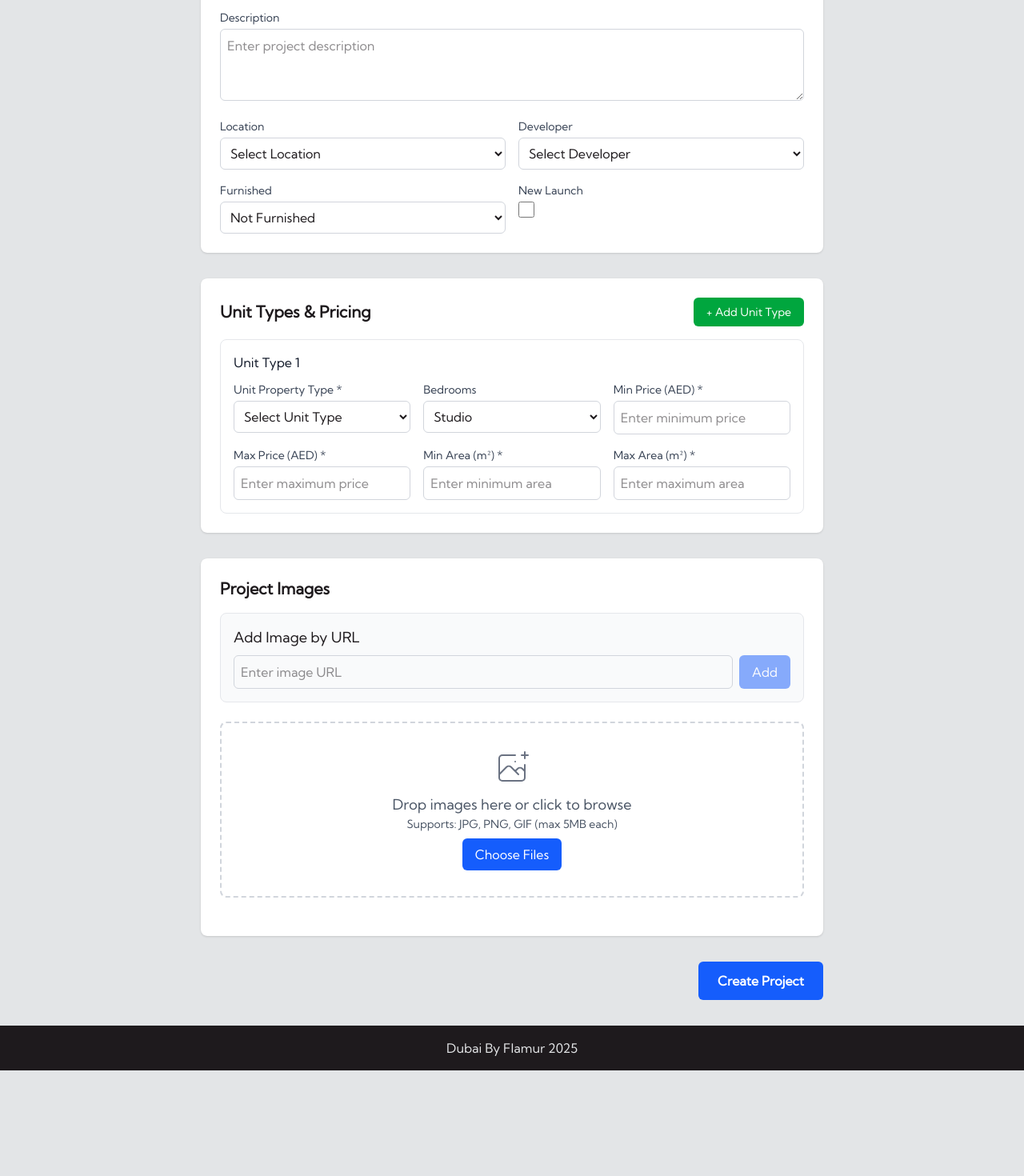
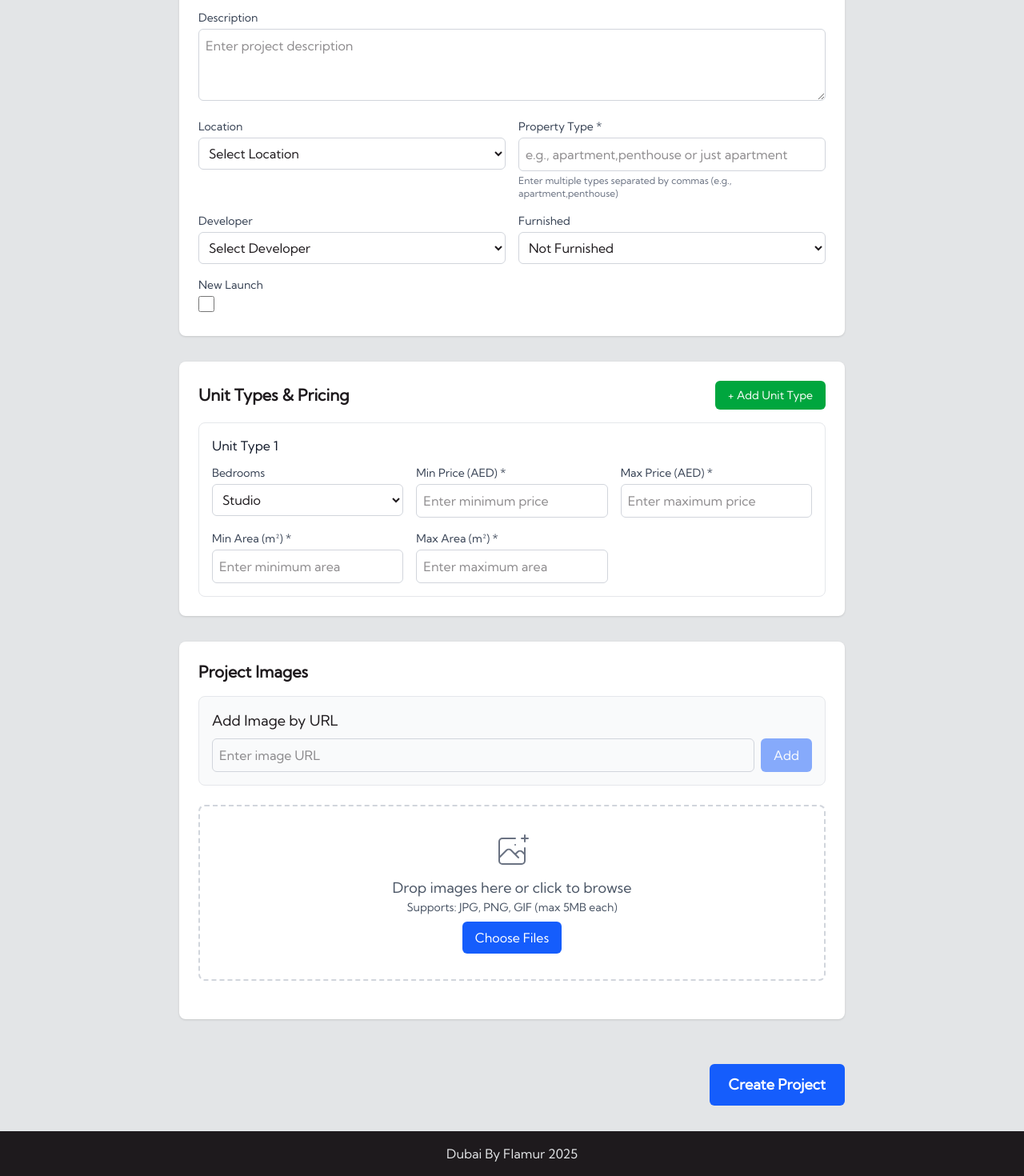
Before and after one commit to Andigashi1/real-estate, a Next.js app: page /admin/new in a window 1280 px wide. Shown: the part 238-1708 px from the top of the page at 80% size. Before the commit the page ends 1576 px from the top, so only its background shows below. Built offline with nearby package versions, Linux system fonts and the light colour scheme.

Commit message:
added areas and companies

```diff
--- a/app/api/admin/projects/route.js
+++ b/app/api/admin/projects/route.js
@@ -32,10 +32,14 @@ export async function POST(request) {
       !data.title ||
       !data.slug ||
       !data.unitTypes ||
-      !Array.isArray(data.unitTypes)
+      !Array.isArray(data.unitTypes) ||
+      !data.type // Add validation for the main project type
     ) {
       return NextResponse.json(
-        { error: "Missing required fields: title, slug, and unitTypes array" },
+        {
+          error:
+            "Missing required fields: title, slug, unitTypes array, and project type",
+        },
         { status: 400 }
       );
     }
@@ -81,18 +85,21 @@ export async function POST(request) {
         minArea,
         maxArea,
         location: data.location,
-        type: data.type,
+        type: data.type, // Keep the main project type
         developer: data.developer,
         furnished: data.furnished,
         newLaunch: data.newLaunch || false,
         unitTypes: {
           create: data.unitTypes.map((unit) => ({
             bedrooms: Number(unit.bedrooms) || 0,
-            price: Number(unit.price) || undefined,
+            // Removed 'type' field from here
+            // Ensure you are using minPrice/maxPrice/minArea/maxArea consistently
             minPrice: Number(unit.minPrice) || undefined,
             maxPrice: Number(unit.maxPrice) || undefined,
             minArea: Number(unit.minArea) || undefined,
             maxArea: Number(unit.maxArea) || undefined,
+            // Add 'name' if you're saving it to the database
+            name: unit.name || null,
           })),
         },
       },
--- a/app/components/ProjectForm.jsx
+++ b/app/components/ProjectForm.jsx
@@ -17,16 +17,13 @@ export default function ProjectForm({ params }) {
     slug: "",
     description: "",
     location: "",
-    // We will remove 'type' from here after migration,
-    // but for now, keep it to handle existing data if needed.
-    // In a new project, this 'type' field at the project level would be removed.
-    type: "", // This will eventually be removed or used for a "primary type" if necessary
+    type: "", // This is the main project-level type
     developer: "",
     furnished: "",
     newLaunch: false,
   });
 
-  // Unit types state - now includes 'type' field for each unit
+  // Unit types state - NO LONGER includes 'type' field for each unit
   const [unitTypes, setUnitTypes] = useState([
     {
       bedrooms: 0,
@@ -35,18 +32,8 @@ export default function ProjectForm({ params }) {
       minArea: "",
       maxArea: "",
       name: "",
-      type: "", // <-- NEW FIELD: Unit type (e.g., apartment, villa)
     },
   ]);
-
-  // Define allowed unit type options for the dropdown
-  const unitTypeOptions = [
-    { value: "apartment", label: "Apartment" },
-    { value: "villa", label: "Villa" },
-    { value: "townhouse", label: "Townhouse" },
-    { value: "penthouse", label: "Penthouse" },
-    { value: "studio", label: "Studio" },
-  ];
 
   useEffect(() => {
     if (params?.id) {
@@ -66,13 +53,13 @@ export default function ProjectForm({ params }) {
         slug: project.slug || "",
         description: project.description || "",
         location: project.location || "",
-        type: project.type || "", // Keep for existing data compatibility if needed
+        type: project.type || "", // Populate the main project type
         developer: project.developer || "",
         furnished: project.furnished || "",
         newLaunch: project.newLaunch || false,
       });
 
-      // Set unit types from project data, including the new 'type' field
+      // Set unit types from project data, EXCLUDING the 'type' field
       if (project.unitTypes && project.unitTypes.length > 0) {
         setUnitTypes(
           project.unitTypes.map((unit) => ({
@@ -82,32 +69,20 @@ export default function ProjectForm({ params }) {
             minArea: unit.minArea?.toString() || "",
             maxArea: unit.maxArea?.toString() || "",
             name: unit.name || getDefaultUnitName(unit.bedrooms),
-            type: unit.type || "", // Populate the new 'type' field
           }))
         );
       } else {
-        // If no unitTypes, consider initializing a default one
-        // and if project.type exists, use it for the first unit.
-        if (project.type) {
-            setUnitTypes([
-                {
-                    bedrooms: 0, // or a sensible default
-                    minPrice: "", maxPrice: "", minArea: "", maxArea: "",
-                    name: getDefaultUnitName(0),
-                    type: project.type, // Use the project-level type here
-                }
-            ]);
-        } else {
-            // Default empty unit type if no project.type or unitTypes
+        // Default empty unit type if no unitTypes
         setUnitTypes([
           {
             bedrooms: 0,
-                    minPrice: "", maxPrice: "", minArea: "", maxArea: "",
+            minPrice: "",
+            maxPrice: "",
+            minArea: "",
+            maxArea: "",
             name: getDefaultUnitName(0),
-                    type: "",
-                }
+          },
         ]);
-        }
       }
 
       setImages(project.images || []);
@@ -139,21 +114,26 @@ export default function ProjectForm({ params }) {
     }));
   };
 
+  // Function to handle changes within individual unit type fields
   const handleUnitTypeChange = (index, field, value) => {
-    const updatedUnits = [...unitTypes];
-    updatedUnits[index] = {
-      ...updatedUnits[index],
+    setUnitTypes((prev) =>
+      prev.map((unit, i) =>
+        i === index
+          ? {
+              ...unit,
               [field]: value,
-      // Auto-update name if bedroom count changes
-      ...(field === "bedrooms"
-        ? { name: getDefaultUnitName(parseInt(value) || 0) }
-        : {}),
-    };
-    setUnitTypes(updatedUnits);
+              // Update name if bedrooms changes
+              ...(field === "bedrooms" && {
+                name: getDefaultUnitName(parseInt(value) || 0),
+              }),
+            }
+          : unit
+      )
+    );
   };
 
   const addUnitType = () => {
-    const nextBedrooms = Math.max(...unitTypes.map((u) => u.bedrooms)) + 1;
+    const nextBedrooms = unitTypes.length > 0 ? Math.max(...unitTypes.map((u) => u.bedrooms)) + 1 : 0;
     setUnitTypes([
       ...unitTypes,
       {
@@ -163,7 +143,6 @@ export default function ProjectForm({ params }) {
         minArea: "",
         maxArea: "",
         name: getDefaultUnitName(nextBedrooms <= 7 ? nextBedrooms : 1),
-        type: "", // NEW: Default empty type for new unit
       },
     ]);
   };
@@ -339,11 +318,14 @@ export default function ProjectForm({ params }) {
         alert("Project title is required");
         return;
       }
+      if (!formData.type.trim()) {
+        alert("Project Property Type is required");
+        return;
+      }
 
       // Validate unit types
       const validUnitTypes = unitTypes.filter(
         (unit) =>
-          unit.type && // Ensure type is selected
           unit.minPrice &&
           unit.maxPrice &&
           unit.minArea &&
@@ -352,22 +334,24 @@ export default function ProjectForm({ params }) {
       );
 
       if (validUnitTypes.length === 0) {
-        alert("At least one unit type with all required fields (Type, Bedrooms, Min/Max Price/Area) is required");
+        alert(
+          "At least one unit type with all required fields (Bedrooms, Min/Max Price/Area) is required"
+        );
         return;
       }
 
       // Validate that maxPrice >= minPrice and maxArea >= minArea
       for (const unit of validUnitTypes) {
         if (parseFloat(unit.maxPrice) < parseFloat(unit.minPrice)) {
-          alert("Max price must be greater than or equal to min price for all unit types.");
+          alert(
+            "Max price must be greater than or equal to min price for all unit types."
+          );
           return;
         }
         if (parseFloat(unit.maxArea) < parseFloat(unit.minArea)) {
-          alert("Max area must be greater than or equal to min area for all unit types.");
-          return;
-        }
-        if (!unit.type) { // Double check type is not empty
-            alert("Please select a type for all unit types.");
+          alert(
+            "Max area must be greater than or equal to min area for all unit types."
+          );
           return;
         }
       }
@@ -375,9 +359,6 @@ export default function ProjectForm({ params }) {
       // Prepare project data with unit types
       const projectData = {
         ...formData,
-        // Remove the project-level 'type' if you're fully migrating
-        // or set it based on unit types if you still need a primary type.
-        // For now, it's still present in formData, but consider its future.
         unitTypes: validUnitTypes.map((unit) => ({
           bedrooms: parseInt(unit.bedrooms) || 0,
           minPrice: parseFloat(unit.minPrice),
@@ -385,7 +366,6 @@ export default function ProjectForm({ params }) {
           minArea: parseFloat(unit.minArea),
           maxArea: parseFloat(unit.maxArea),
           name: unit.name || getDefaultUnitName(parseInt(unit.bedrooms) || 0),
-          type: unit.type, // Include the unit's specific type
         })),
       };
 
@@ -597,35 +577,28 @@ export default function ProjectForm({ params }) {
                 ))}
               </select>
             </div>
-            {/*
-              // ⚠️ IMPORTANT: If you decide to fully migrate `type` to `unitTypes`,
-              // you should remove this project-level 'type' select input.
-              // For now, keeping it commented out for consideration.
-            */}
-            {/*
             <div>
               <label
                 htmlFor="type"
                 className="block text-sm font-medium text-gray-700 mb-1"
               >
-                Project Primary Type (Consider removing or repurposing)
+                Property Type *
               </label>
-              <select
+              <input
+                type="text"
+                id="type"
                 name="type"
-                id="type"
                 value={formData.type}
                 onChange={handleChange}
+                required // Added required for the main type field
                 className="w-full p-2 border border-gray-300 rounded-md focus:ring-2 focus:ring-blue-500 focus:border-blue-500"
-              >
-                <option value="">Select Project Primary Type</option>
-                <option value="apartment">Apartment</option>
-                <option value="villa">Villa</option>
-                <option value="townhouse">Townhouse</option>
-                <option value="penthouse">Penthouse</option>
-                <option value="studio">Studio</option>
-              </select>
+                placeholder="e.g., apartment,penthouse or just apartment"
+              />
+              <p className="text-xs text-gray-500 mt-1">
+                Enter multiple types separated by commas (e.g.,
+                apartment,penthouse)
+              </p>
             </div>
-            */}
             <div>
               <label
                 htmlFor="developer"
@@ -725,28 +698,6 @@ export default function ProjectForm({ params }) {
                 </div>
 
                 <div className="grid grid-cols-1 md:grid-cols-2 lg:grid-cols-3 gap-4">
-                  {/* Unit Type Select (e.g., Apartment, Villa) */}
-                  <div>
-                    <label className="block text-sm font-medium text-gray-700 mb-1">
-                      Unit Property Type *
-                    </label>
-                    <select
-                      value={unit.type} // Bind to unit.type
-                      onChange={(e) =>
-                        handleUnitTypeChange(index, "type", e.target.value)
-                      }
-                      required // Make this required
-                      className="w-full p-2 border border-gray-300 rounded-md focus:ring-2 focus:ring-blue-500 focus:border-blue-500"
-                    >
-                      <option value="">Select Unit Type</option>
-                      {unitTypeOptions.map((option) => (
-                        <option key={option.value} value={option.value}>
-                          {option.label}
-                        </option>
-                      ))}
-                    </select>
-                  </div>
-
                   {/* Bedrooms Select */}
                   <div>
                     <label className="block text-sm font-medium text-gray-700 mb-1">
@@ -940,29 +891,37 @@ export default function ProjectForm({ params }) {
           {images.length > 0 && (
             <div className="grid grid-cols-1 md:grid-cols-2 lg:grid-cols-3 gap-4">
               {images.map((image) => (
-                <div
-                  key={image.id}
-                  className="relative border rounded-lg overflow-hidden group"
-                >
+                <div key={image.id} className="relative group">
                   <img
                     src={image.url}
-                    alt="Project"
-                    className="w-full h-32 object-cover"
-                    onError={(e) => {
-                      e.target.src =
-                        "https://via.placeholder.com/300x200?text=Image+Not+Found";
-                    }}
+                    alt="Project Image"
+                    className="w-full h-48 object-cover rounded-md"
                   />
-                  <div className="absolute top-2 right-2 opacity-0 group-hover:opacity-100 transition-opacity">
                   <button
                     type="button"
                     onClick={() => deleteImage(image.id, image.isNew)}
-                      className="bg-red-600 text-white p-1 rounded-full hover:bg-red-700"
-                      title="Delete"
+                    className="absolute top-2 right-2 bg-red-600 text-white p-1 rounded-full opacity-0 group-hover:opacity-100 transition-opacity"
+                    title="Delete Image"
                   >
-                      ✕
+                    <svg
+                      xmlns="http://www.w3.org/2000/svg"
+                      className="h-5 w-5"
+                      viewBox="0 0 20 20"
+                      fill="currentColor"
+                    >
+                      <path
+                        fillRule="evenodd"
+                        d="M9 2a1 1 0 00-1 1v1H5a1 1 0 000 2h1v10a2 2 0 002 2h8a2 2 0 002-2V6h1a1 1 0 100-2h-3V3a1 1 0 00-1-1H9zm1 2H9v1h2V4zm4 2H6v10h8V6z"
+                        clipRule="evenodd"
+                      />
+                    </svg>
                   </button>
+                  {image.isLocal && !image.isUploaded && (
+                    <div className="absolute inset-0 flex items-center justify-center bg-black bg-opacity-50 text-white rounded-md">
+                      <div className="animate-spin rounded-full h-6 w-6 border-b-2 border-white"></div>
+                      <span className="ml-2">Uploading...</span>
                     </div>
+                  )}
                 </div>
               ))}
             </div>
@@ -970,16 +929,14 @@ export default function ProjectForm({ params }) {
         </div>
 
         {/* Submit Button */}
-        <div className="text-right">
+        <div className="flex justify-end pt-6">
           <button
             type="submit"
-            disabled={loading}
-            className="px-6 py-3 bg-blue-600 text-white font-semibold rounded-md hover:bg-blue-700 disabled:opacity-50"
+            disabled={loading || imagesLoading}
+            className="px-6 py-3 bg-blue-600 text-white rounded-md text-lg font-semibold hover:bg-blue-700 disabled:opacity-50 disabled:cursor-not-allowed"
           >
             {loading
-              ? isEdit
-                ? "Updating..."
-                : "Creating..."
+              ? "Saving..."
               : isEdit
               ? "Update Project"
               : "Create Project"}
```
Also changed, not shown: app/lib/areas.js, 1 other file (tests, documents, lock files or other folders). Lines whose indentation alone changed are shown as unchanged.
